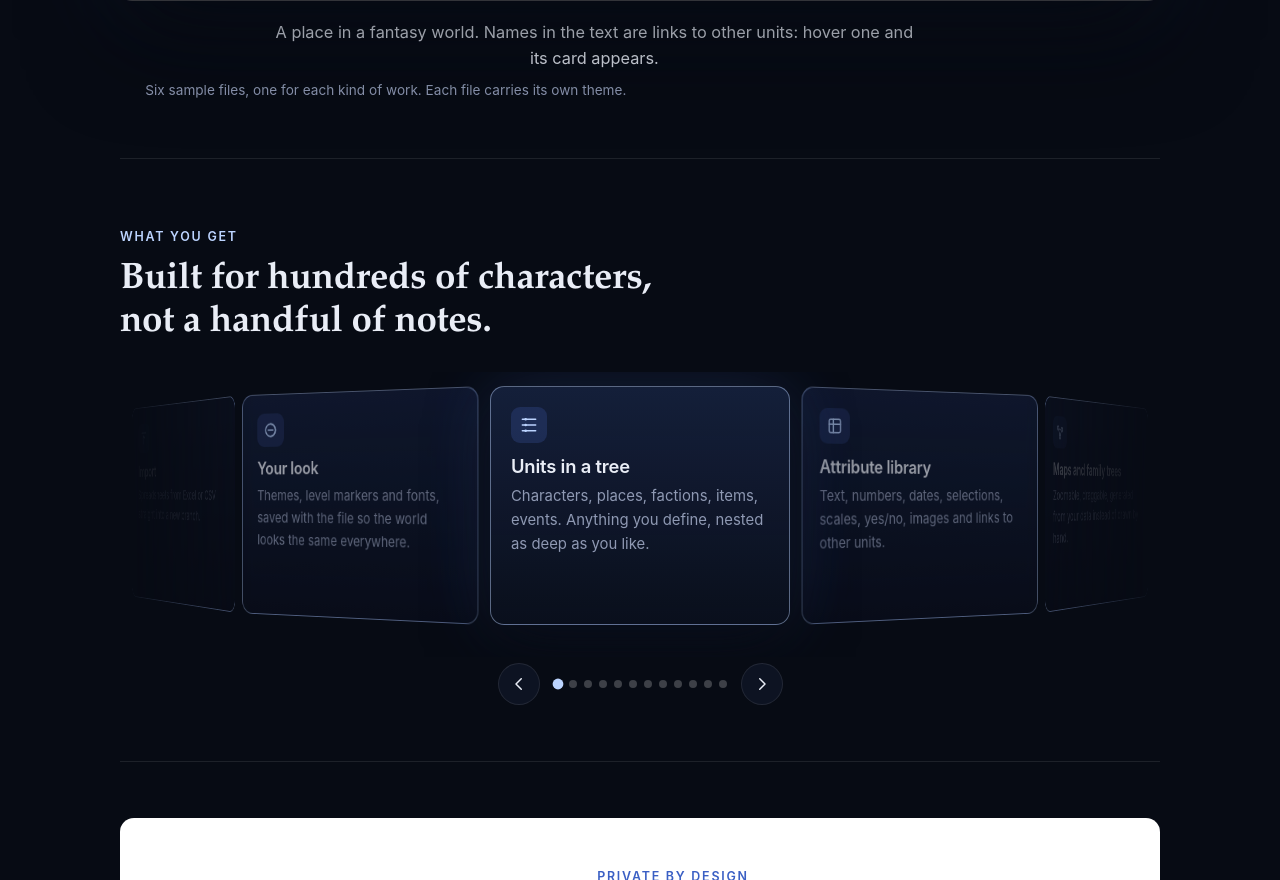
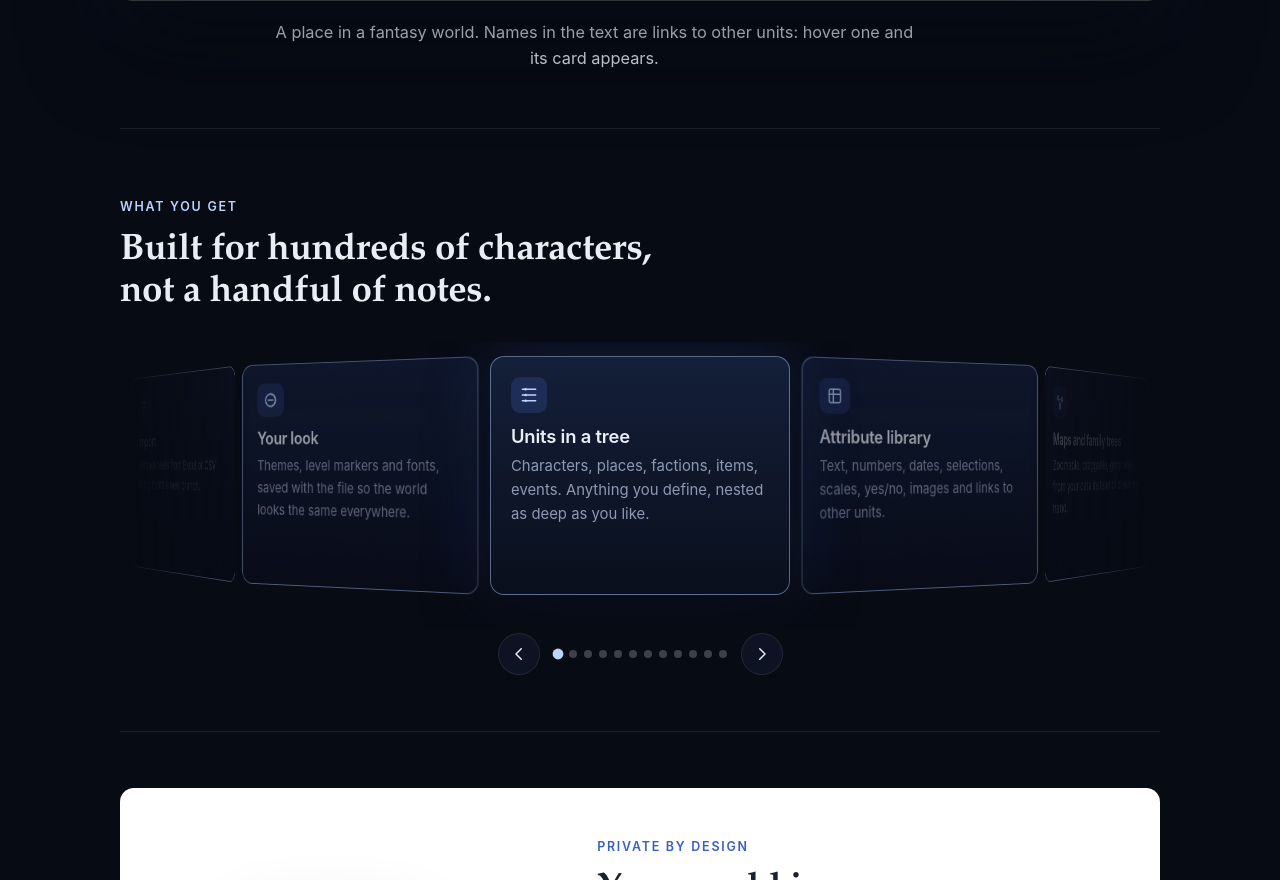
Before and after one commit to warhexan/dattal-site, a plain HTML site: page index.html in a window 1280 px wide. Shown: the part 2207-3087 px from the top of the page. Drawn offline with Linux system fonts and the light colour scheme.

Commit message:
Add files via upload

```diff
--- a/index.html
+++ b/index.html
@@ -126,7 +126,6 @@
   .tour-caps { max-width: 68ch; margin: 18px auto 0; text-align: center; min-height: 3.1em; }
   .tour-caps p { display: none; margin: 0; color: var(--text); font-size: 1.02rem; }
   .tour-caps p.on { display: block; }
-  .tour-note { text-align: center; color: var(--muted); font-size: 0.85rem; margin: 8px 0 0; }
   .view { background: var(--night-2); border: 1px solid var(--rule); border-radius: var(--radius); padding: 18px 18px 0; overflow: hidden; display: flex; flex-direction: column; }
   .view p { color: var(--muted); font-size: 0.95rem; margin: 6px 0 16px; }
   .mock { margin-top: auto; border-radius: 10px 10px 0 0; overflow: hidden; }
@@ -340,7 +339,6 @@
         <p data-i="4"><span lang="en">A family tree in its own window, over the page of one of the people in it.</span><span lang="sk">Rodokmeň vo vlastnom okne nad stránkou jednej z osôb, ktoré v ňom sú.</span><span lang="de">Ein Stammbaum in einem eigenen Fenster über der Seite einer der Personen darin.</span><span lang="es">Un árbol genealógico en su propia ventana, sobre la página de una de las personas que aparecen en él.</span><span lang="ru">Родословная в отдельном окне поверх страницы одного из её участников.</span></p>
         <p data-i="5"><span lang="en">A home library: a book with its cover and rating, next to a timeline of the authors' lives.</span><span lang="sk">Domáca knižnica: kniha s obálkou a hodnotením vedľa časovej osi životov autorov.</span><span lang="de">Eine Hausbibliothek: ein Buch mit Umschlag und Bewertung neben einer Zeitleiste der Lebensdaten der Autoren.</span><span lang="es">Una biblioteca doméstica: un libro con su cubierta y valoración, junto a una línea de tiempo de la vida de los autores.</span><span lang="ru">Домашняя библиотека: книга с обложкой и оценкой рядом с временной шкалой жизни авторов.</span></p>
       </div>
-      <p class="tour-note"><span lang="en">Six sample files, one for each kind of work. Each file carries its own theme.</span><span lang="sk">Šesť ukážkových súborov, jeden pre každý druh práce. Každý súbor si nesie vlastnú tému vzhľadu.</span><span lang="de">Sechs Beispieldateien, eine für jede Art von Arbeit. Jede Datei bringt ihr eigenes Erscheinungsbild mit.</span><span lang="es">Seis archivos de ejemplo, uno para cada tipo de trabajo. Cada archivo lleva su propio tema.</span><span lang="ru">Шесть примеров файлов, по одному на каждый вид работы. У каждого файла своя тема оформления.</span></p>
     </div>
   </section>
 
```
